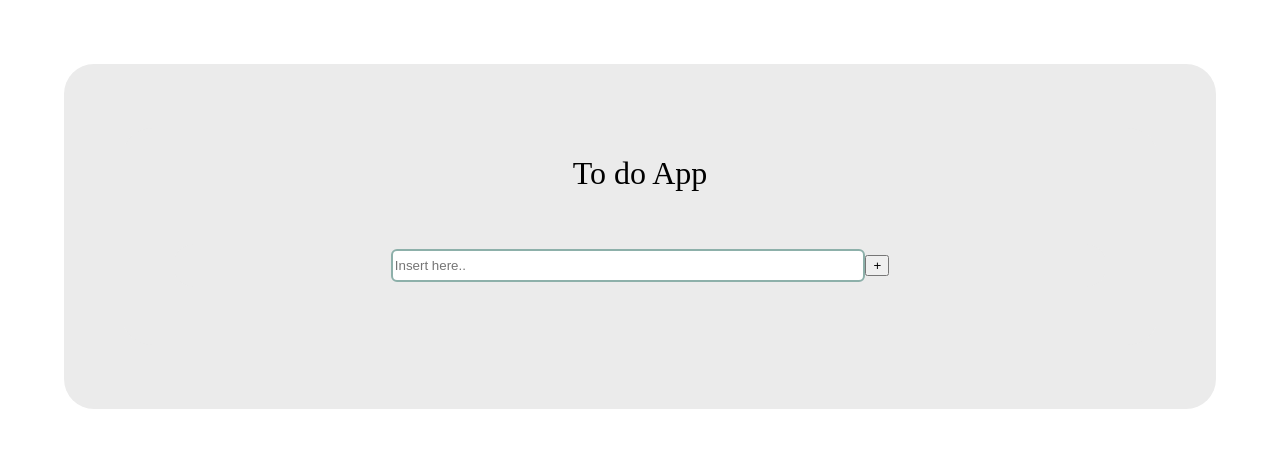
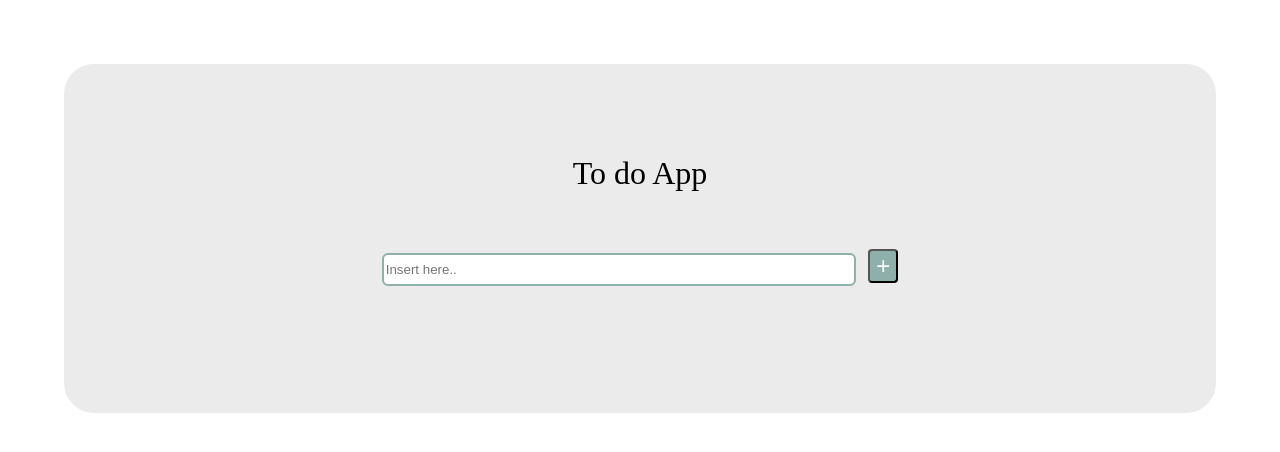
Before and after one commit to sebastianbutoi/to-do-app-react-typescript, a React (Create React App) app: page / in a window 1280 px wide. Shown: the top 452 px of the page. Built offline with nearby package versions, Linux system fonts and the light colour scheme.

Commit message:
Added css to List Item component

```diff
--- a/src/components/ListItem/index.tsx
+++ b/src/components/ListItem/index.tsx
@@ -1,3 +1,5 @@
+import "./style.css";
+
 type Props = {
   text: string;
   action: () => void;
--- /dev/null
+++ b/src/components/ListItem/style.css
@@ -0,0 +1,20 @@
+li {
+    list-style-type: none;
+    font-family: Courier New;
+    font-weight: 600;
+    display: flex;
+    justify-content: space-between;
+    margin-bottom: 10px;
+}
+
+button {
+    margin-left: .5em;
+    border-radius: 4px;
+    background-color: #8DB0AA;
+    color: white;
+    font-size: 1.5em;
+}
+
+button:hover {
+    background-color: #5e9289;
+}
```
